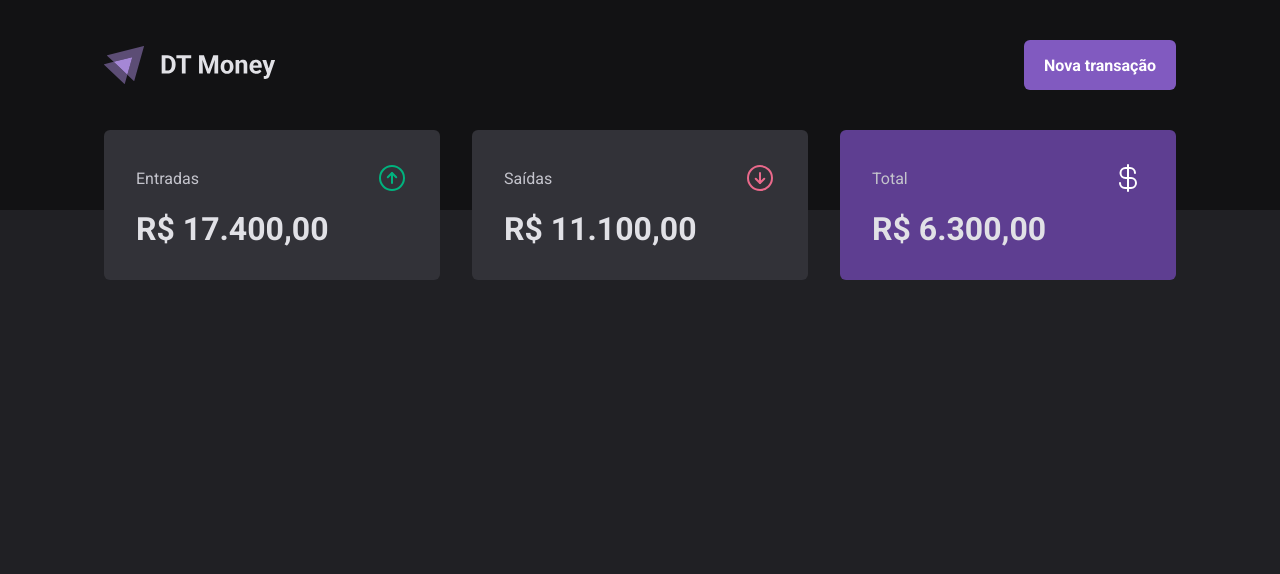
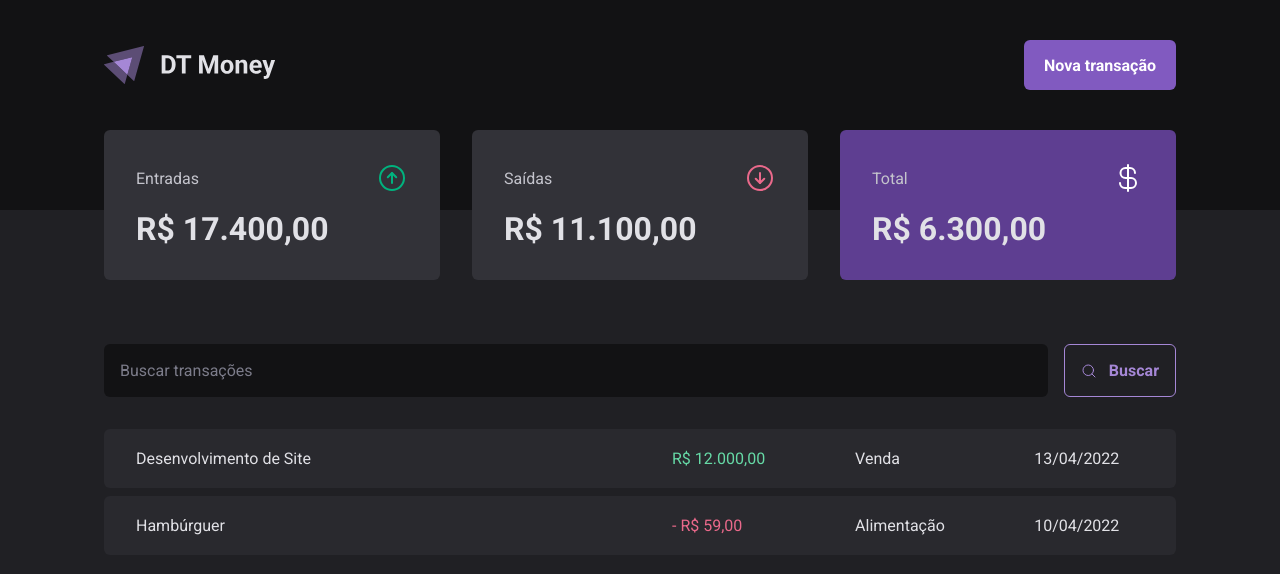
Before and after one commit to gabrielbuttendorf/dt-money, a React (Vite) app: page / in a window 1280 px wide. Shown: the top 574 px of the page. Built offline with nearby package versions, Linux system fonts and the light colour scheme.

Commit message:
create SearchForm component

```diff
--- /dev/null
+++ b/src/pages/Transactions/components/SearchForm/index.tsx
@@ -0,0 +1,14 @@
+import { MagnifyingGlass } from "phosphor-react";
+import { SearchFormContainer } from "./styles";
+
+export function SearchForm() {
+  return (
+    <SearchFormContainer>
+      <input type="text" placeholder="Buscar transações" />
+      <button type="submit">
+        <MagnifyingGlass />
+        Buscar
+      </button>
+    </SearchFormContainer>
+  )
+}
--- /dev/null
+++ b/src/pages/Transactions/components/SearchForm/styles.ts
@@ -0,0 +1,40 @@
+import styled from 'styled-components';
+
+export const SearchFormContainer = styled.form`
+  display: flex;
+  gap: 1rem;
+
+  input {
+    flex: 1;
+    border-radius: 6px;
+    border: 0;
+    background: ${(props) => props.theme['gray-900']};
+    color: ${(props) => props.theme['gray-300']};
+    padding: 1rem;
+
+    &::placeholder {
+      color: ${(props) => props.theme['gray-500']};
+    }
+  }
+
+  button {
+    display: flex;
+    align-items: center;
+    gap: 0.75rem;
+
+    padding: 1rem;
+    background: transparent;
+    border: 1px solid ${(props) => props.theme['purple-300']};
+    color: ${(props) => props.theme['purple-300']};
+    font-weight: bold;
+    border-radius: 6px;
+    cursor: pointer;
+
+    &:hover {
+      background: ${(props) => props.theme['purple-500']};
+      border: 1px solid ${(props) => props.theme['purple-500']};
+      color: ${(props) => props.theme['white']};
+      transition: all 0.2s;
+    }
+  }
+`;
--- a/src/pages/Transactions/index.tsx
+++ b/src/pages/Transactions/index.tsx
@@ -1,11 +1,43 @@
 import { Header } from '../../components/Header';
 import { Summary } from '../../components/Summary';
+import { SearchForm } from './components/SearchForm';
+import {
+  PriceHighlight,
+  TransactionsContainer,
+  TransactionsTable,
+} from './styles';
 
 export function Transactions() {
   return (
     <div>
       <Header />
       <Summary />
+
+      <TransactionsContainer>
+        <SearchForm />
+
+        <TransactionsTable>
+          <tbody>
+            <tr>
+              <td width="50%">Desenvolvimento de Site</td>
+              <td>
+                <PriceHighlight variant="income">R$ 12.000,00</PriceHighlight>
+              </td>
+              <td>Venda</td>
+              <td>13/04/2022</td>
+            </tr>
+
+            <tr>
+              <td width="50%">Hambúrguer</td>
+              <td>
+                <PriceHighlight variant="outcome">- R$ 59,00</PriceHighlight>
+              </td>
+              <td>Alimentação</td>
+              <td>10/04/2022</td>
+            </tr>
+          </tbody>
+        </TransactionsTable>
+      </TransactionsContainer>
     </div>
   );
 }
--- a/src/pages/Transactions/styles.ts
+++ b/src/pages/Transactions/styles.ts
@@ -0,0 +1,41 @@
+import styled from 'styled-components';
+
+export const TransactionsContainer = styled.main`
+  width: 100%;
+  max-width: 1120px;
+  margin: 4rem auto 0;
+  padding: 0 1.5rem;
+`;
+
+export const TransactionsTable = styled.table`
+  width: 100%;
+  border-collapse: separate;
+  border-spacing: 0 0.5rem;
+  margin-top: 1.5rem;
+
+  td {
+    padding: 1.25rem 2rem;
+    background: ${(props) => props.theme['gray-700']};
+
+    &:first-child {
+      border-top-left-radius: 6px;
+      border-bottom-left-radius: 6px;
+    }
+
+    &:last-child {
+      border-top-right-radius: 6px;
+      border-bottom-right-radius: 6px;
+    }
+  }
+`;
+
+interface PriceHighlightProps {
+  variant: 'income' | 'outcome';
+}
+
+export const PriceHighlight = styled.span<PriceHighlightProps>`
+  color: ${(props) =>
+    props.variant === 'income'
+      ? props.theme['green-300']
+      : props.theme['pink-500']};
+`;
```
